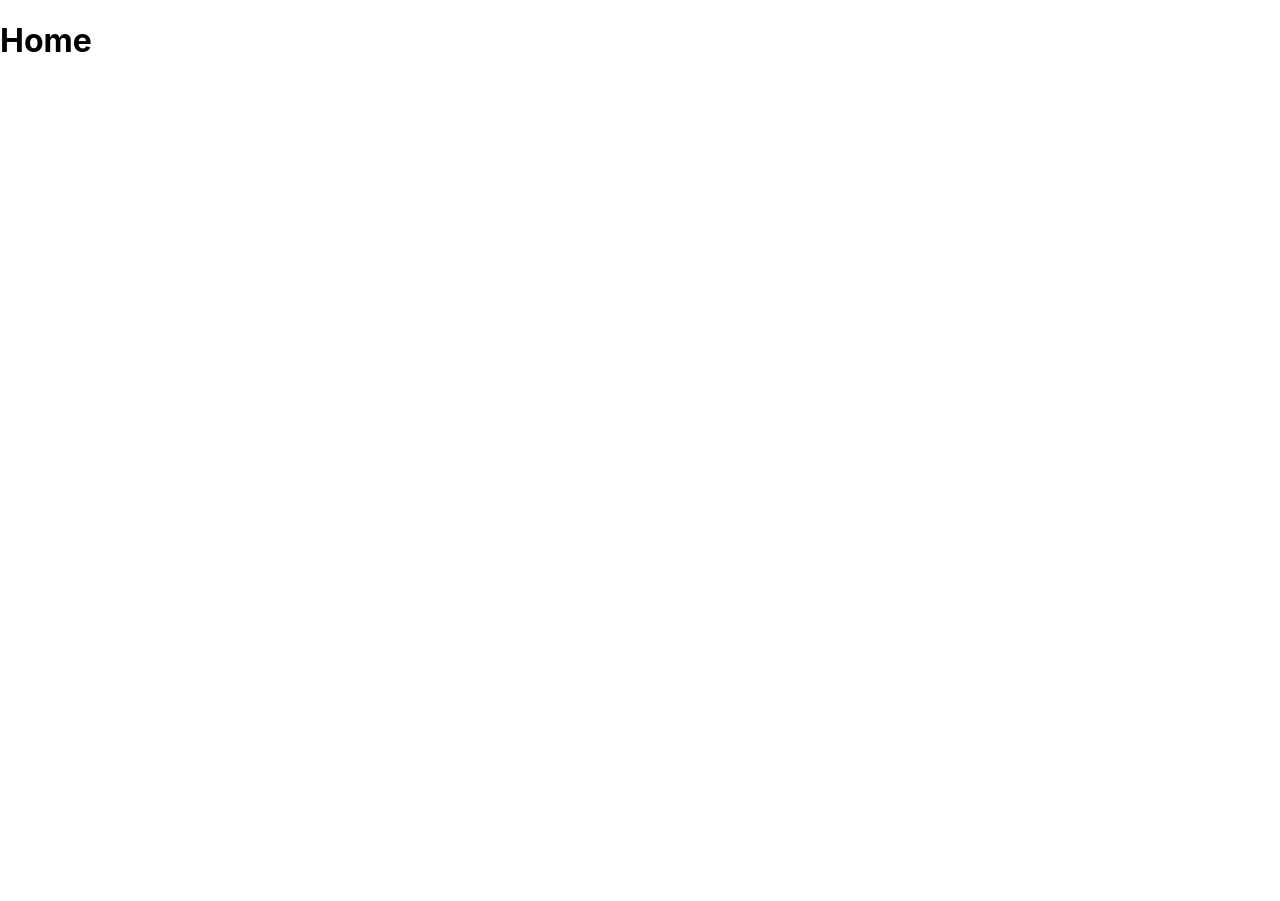
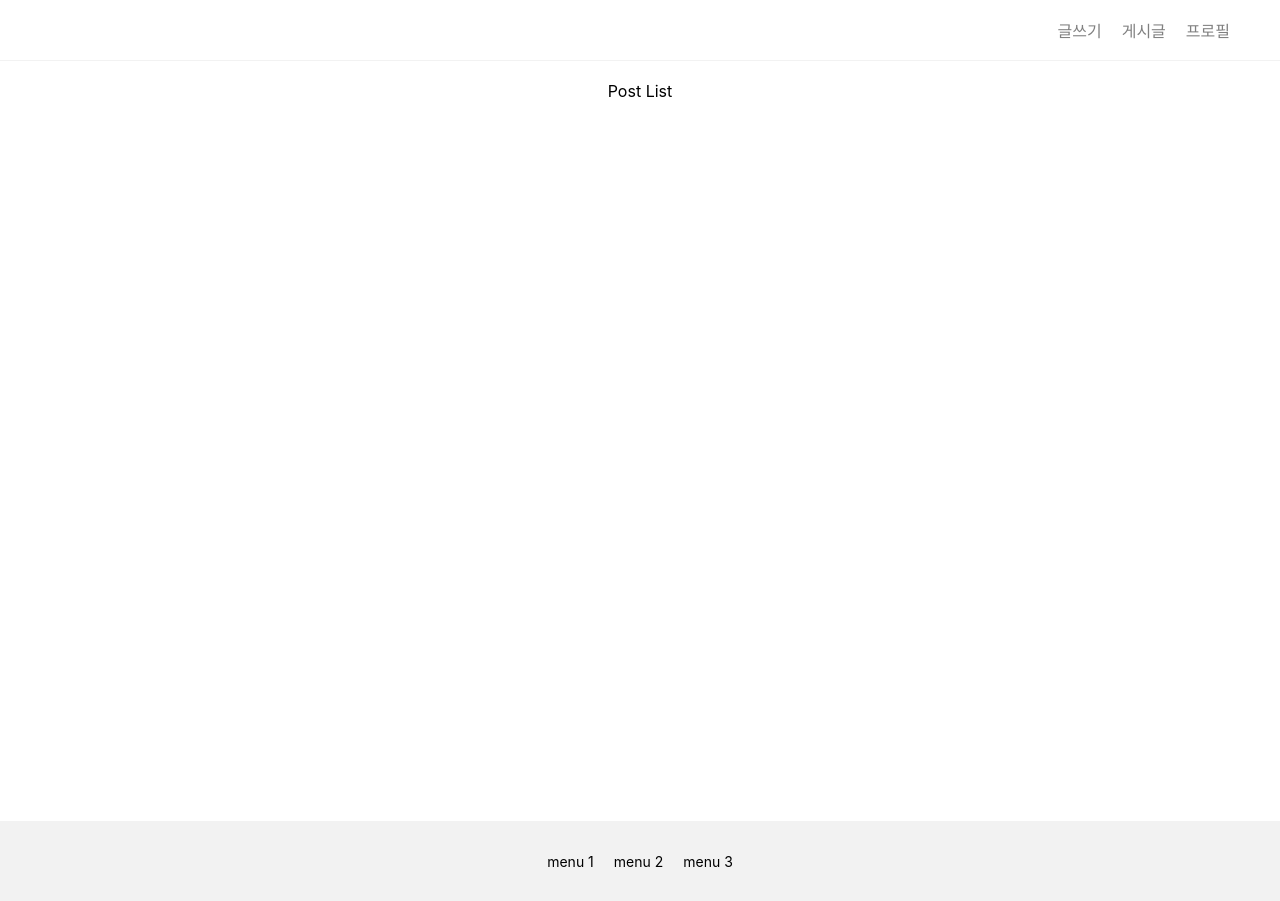
Before and after one commit to tmdeksdl/blog-app, a React (Create React App) app: page / in a window 1280 px wide. Before the commit the page ends 800 px from the top, so only its background shows below. Built offline with nearby package versions, Linux system fonts and the light colour scheme.

Commit message:
Feat: header, footer, & postlist CSS

```diff
--- a/src/components/Router.tsx
+++ b/src/components/Router.tsx
@@ -16,7 +16,7 @@ export default function Router() {
       <Route path="/posts/:id" element={<PostDetail />}></Route>
       <Route path="/posts/new" element={<PostNew />}></Route>
       <Route path="/posts/edit/:id" element={<PostEdit />}></Route>
-      <Route path="/posts/profile" element={<ProfilePage />}></Route>
+      <Route path="/profile" element={<ProfilePage />}></Route>
       <Route path="/login" element={<LoginPage />}></Route>
       <Route path="/signup" element={<SignupPage />}></Route>
       <Route path="*" element={<Navigate replace to="/" />}></Route>
--- a/src/index.css
+++ b/src/index.css
@@ -11,3 +11,46 @@ code {
   font-family: source-code-pro, Menlo, Monaco, Consolas, 'Courier New',
     monospace;
 }
+
+/* header */
+
+header {
+  display: flex;
+  justify-content: space-between;
+  flex-direction: row-reverse;
+  border-bottom: 1px solid #f2f2f2;
+  padding: 10px 40px;
+  min-height: 40px;
+  align-items: center;
+}
+
+header a {
+  margin: 0px 10px;
+  text-decoration: none;
+  color: gray;
+}
+
+header a:focus,
+header a:hover {
+  color: black;
+}
+
+/* footer */
+footer {
+  background-color: #f2f2f2;
+  min-height: 40px;
+  padding: 20px 40px;
+  font-size: 14px;
+  text-align: center;
+  display: flex;
+  align-items: center;
+  justify-content: center;
+  gap: 20px;
+}
+
+/* post list */
+.post-list {
+  min-height: 90vh;
+  padding: 20px 40px;
+  text-align: center;
+}
--- a/src/pages/home/index.tsx
+++ b/src/pages/home/index.tsx
@@ -1,3 +1,21 @@
+import { Link } from 'react-router-dom';
+
 export default function Home() {
-  return <h1>Home</h1>;
+  return (
+    <div>
+      <header>
+        <div>
+          <Link to="/posts/new">글쓰기</Link>
+          <Link to="/posts">게시글</Link>
+          <Link to="/profile">프로필</Link>
+        </div>
+      </header>
+      <div className="post-list">Post List</div>
+      <footer>
+        <div>menu 1</div>
+        <div>menu 2</div>
+        <div>menu 3</div>
+      </footer>
+    </div>
+  );
 }
```
